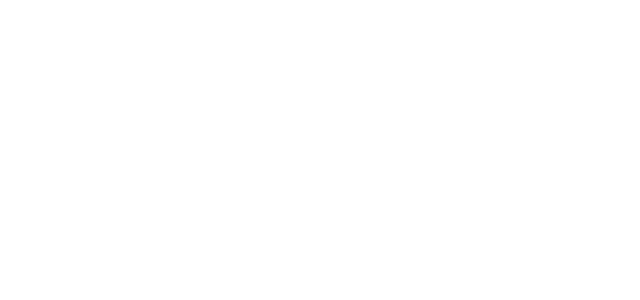
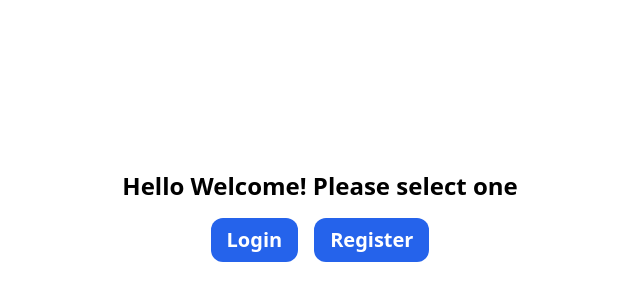
Before and after one commit to AchmatFajrii/learn-react, a React (Vite) app: page / in a window 1280 px wide. Shown: the part 184-484 px from the top of the page, without its empty margins (320-960 px from the left). Built offline with nearby package versions, Linux system fonts and the light colour scheme.

Commit message:
introduc conditional rendering

```diff
--- a/src/App.jsx
+++ b/src/App.jsx
@@ -1,11 +1,18 @@
-import LoginPage from "./pages/login";
-// import RegisterPage from "./pages/register";
-
+import { Link } from "react-router-dom";
 const App = () => {
   return (
     <>
-      <LoginPage />
-      {/* <RegisterPage/> */}
+      <div className="container flex justify-center items-center flex-col gap-x-5 mx-auto w-full min-h-screen">
+        <h1 className="text-2xl font-bold">Hello Welcome! Please select one</h1>
+        <div className="flex gap-x-4 mt-4">
+          <p className="text-xl bg-blue-600 py-2 px-4 rounded-xl font-semibold text-white">
+            <Link to={"/login"}>Login</Link>
+          </p>
+          <p className="text-xl bg-blue-600 py-2 px-4 rounded-xl font-semibold text-white">
+            <Link to={"/register"}>Register</Link>
+          </p>
+        </div>
+      </div>
     </>
   );
 };
--- a/src/components/Layouts/AuthLayout.jsx
+++ b/src/components/Layouts/AuthLayout.jsx
@@ -1,5 +1,5 @@
-
-const AuthLayout = ({title, children}) => {
+import { Link } from "react-router-dom";
+const AuthLayout = ({ title, children, type }) => {
   return (
     <>
       <div className="w-full max-w-xs ">
@@ -8,6 +8,22 @@ const AuthLayout = ({title, children}) => {
           Welcome please enter your details
         </p>
         {children}
+
+        {type === "login" ? (
+          <p className="text-center font-normal mt-4">
+            Don&apos;t have an account?{" "}
+            <Link className="text-blue-600 font-semibold" to="/register">
+              Register
+            </Link>
+          </p>
+        ) : (
+          <p className="text-center font-normal mt-4">
+            Have an account?{" "}
+            <Link className="text-blue-600 font-semibold" to="/login">
+              Login
+            </Link>
+          </p>
+        )}
       </div>
     </>
   );
--- a/src/main.jsx
+++ b/src/main.jsx
@@ -4,6 +4,7 @@ import ReactDOM from "react-dom/client";
 import "./index.css";
 import { createBrowserRouter, RouterProvider } from "react-router-dom";
 
+import App from "./App";
 import LoginPage from "./pages/login";
 import RegisterPage from "./pages/register";
 import ErrorPage from "./pages/404";
@@ -11,6 +12,7 @@ import ErrorPage from "./pages/404";
 const router = createBrowserRouter([
   {
     path: "/",
+    element: <App />,
     errorElement: <ErrorPage />,
   },
   {
--- a/src/pages/login.jsx
+++ b/src/pages/login.jsx
@@ -1,4 +1,3 @@
-import { Link } from "react-router-dom";
 import FormLogin from "../components/Fragments/FormLogin";
 import AuthLayout from "../components/Layouts/AuthLayout";
 
@@ -6,14 +5,8 @@ const LoginPage = () => {
   return (
     <>
       <div className="container flex justify-center items-center gap-x-5 mx-auto w-full min-h-screen">
-        <AuthLayout title="Login">
+        <AuthLayout title="Login" type={"login"}>
           <FormLogin />
-          <p className="text-center font-normal mt-4">
-            Don&apos;t  have an account?{" "}
-            <Link className="text-blue-600 font-semibold" to="/register">
-              Register
-            </Link>
-          </p>
         </AuthLayout>
       </div>
     </>
--- a/src/pages/register.jsx
+++ b/src/pages/register.jsx
@@ -1,4 +1,3 @@
-import { Link } from "react-router-dom";
 
 import FormRegister from "../components/Fragments/FormRegister";
 import AuthLayout from "../components/Layouts/AuthLayout";
@@ -7,9 +6,8 @@ const RegisterPage = () => {
   return (
     <>
       <div className="container flex justify-center items-center gap-x-5 mx-auto w-full min-h-screen">
-        <AuthLayout title="Register">
+        <AuthLayout title="Register" type={"register"}>
           <FormRegister />
-          <p className="text-center font-normal mt-4">Have an account? <Link className="text-blue-600 font-semibold" to="/login">Login</Link></p>
         </AuthLayout>
       </div>
     </>
```
